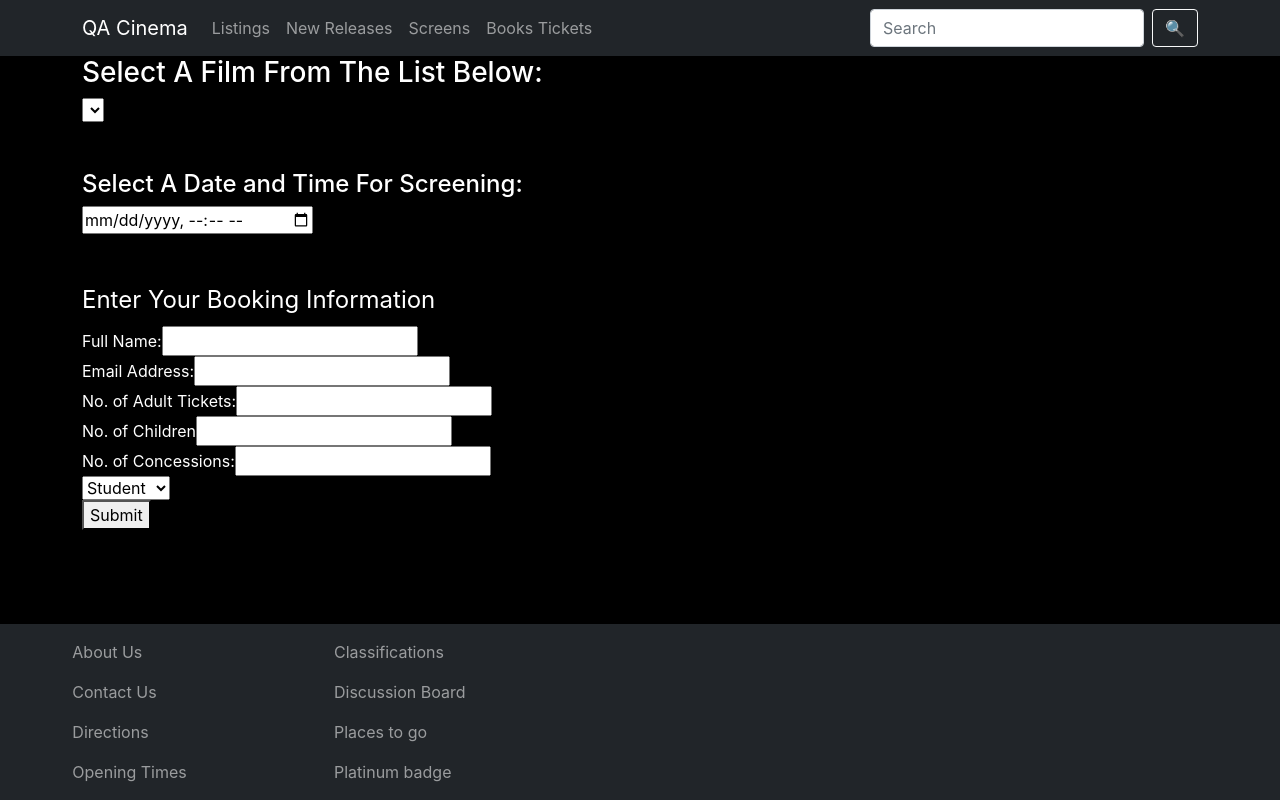
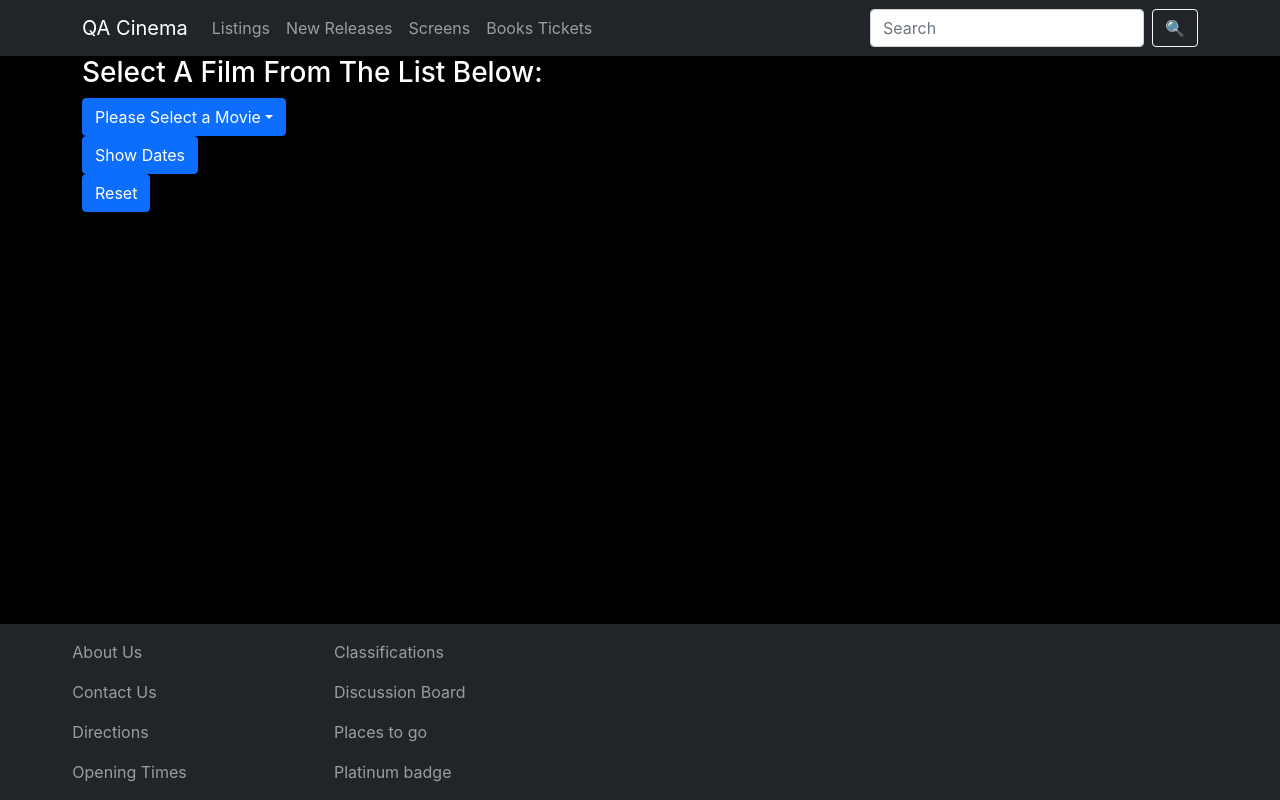
Before and after one commit to theJAtkinson/QAC-Project3-FrontEnd, a React (Create React App) app: page /Bookings in a window 1280 px wide. Built offline with nearby package versions, Linux system fonts and the light colour scheme.

Commit message:
working date selector

```diff
--- a/package.json
+++ b/package.json
@@ -8,8 +8,11 @@
     "@testing-library/user-event": "^13.5.0",
     "axios": "^0.27.2",
     "bootstrap": "^5.1.3",
+    "date-fns": "^2.28.0",
     "react": "^18.1.0",
     "react-bootstrap": "^2.3.1",
+    "react-datepicker": "^4.7.0",
+    "react-day-picker": "^8.0.4",
     "react-dom": "^18.1.0",
     "react-router-dom": "^6.3.0",
     "react-scripts": "^5.0.1",
--- a/src/Bookings.js
+++ b/src/Bookings.js
@@ -1,127 +1,189 @@
-import React, { Component } from 'react'
-import { Table, Container } from 'react-bootstrap';
-import { renderMatches } from 'react-router-dom';
+import React, { useState } from 'react'
+import { Container, Button, Form, FormGroup, FormLabel, Dropdown,} from 'react-bootstrap';
+import DropdownButton from 'react-bootstrap/DropdownButton';
+import {DayPicker} from "react-day-picker";
+import 'react-day-picker/dist/style.css';
 import './App.css';
 import './index.css';
 import axios from 'axios';
 
-class Bookings extends Component {
-constructor(){
-    super();
-    this.state = {
-        movies:[],
-        show_dates: [],
-        show_times: [],
-        screenings: [],
-        fullname: "",
-        email: "",
-        no_adult: "",
-        no_child: "",
-        no_concession: "",
-        screening_id: ""
-    }
-    this.handleChangeFullName = this.handleChangeFullName.bind(this)
-    this.handleChangeEmail = this.handleChangeEmail.bind(this)
-    this.handleChangeAdult = this.handleChangeAdult.bind(this)
-    this.handleChangeChild = this.handleChangeChild.bind(this)
-    this.handleChangeConcession = this.handleChangeConcession.bind(this)
 
+
+
+function Bookings(){
+    // Lists from api
+    const [movies, setMovies] = useState([]);
+    const [screenings, setScreenings] = useState([]);
+
+    // Created List
+    const [screeningDates, setScreeningDates] = useState([]);
+
+    // Selected varibles
+    const [movie_name, setMovieName] = useState('Please Select a Movie');
+    const [show_date, setShowDate] = useState(new Date());
+    const [fullname, setName] = useState("");
+    const [email, setEmail] = useState("");
+    const [no_adult, setAdult] = useState("");
+    const [no_child, setChild] = useState("");
+    const [no_concession, setConcession] = useState("");
+    const [screening_id, setScreeningId] = useState("");
+
+    // Element Hiding
+    const [daySelector, setDaySelector] = useState('hidden');
+    const [bookingForm, setBookingForm] = useState('hidden');
+
+    // Counters
+    const [i,setI] = useState(1);
+
+    // Rehides all hidden features
+    function reset(){
+        setDaySelector('hidden');
+        setBookingForm('hidden');
     }
 
-handleChangeFullName(event){
-    this.setState({
-        fullname: event.target.value
-    })
+    // Extracts date information from every screening and creates new list of just dates.
+    function mapDates(){
+        setScreeningDates(screenings.map((screening) => {
+            return screening.show_date;
+        }));
     }
 
-handleChangeEmail(event){
-    this.setState({
-        email: event.target.value
-    })
+    // API call for movies
+    async function getMovies(num){
+        // Checks if getMovies has run before from first menu selection
+        if (num == 1) {
+            if(num !== i){
+                return;
+            }
+            if(i !== 2){
+                setI(2);
+            }
+        }
+        let res = await axios.get("http://localhost:4005/movie/read");
+        setMovies(res.data);
     }
 
-handleChangeAdult(event){
-    this.setState({
-        no_adult: event.target.value
-    })
+    // API call for list of screenings by movie_name, Also runs map dates so the date is useful.
+    async function getScreenings(title){
+        let res = await axios.get(`http://localhost:4005/movie/read/screening/${title}`);
+        console.log(res.data);
+        setScreenings(res.data);
+        mapDates();
+        setMovieName(title);
     }
 
-handleChangeChild(event){
-    this.setState({
-        no_child: event.target.value
-    })
-}
-
-handleChangeConcession(event){
-    this.setState({
-        no_concession: event.target.value
-    })
-}
-
-async getMovies(){
-    let res = await axios.get("http://localhost:4005/movie/read")
-    console.log("processed")
-    this.setState({
-        movies: res.data
-    })
-}
-
-async submitBooking(){
+    // Submits booking to API
+    async function submitBooking(){
         let res = await axios.post("http://localhost:4005/booking/create",{
-        "fullname": this.state.fullname,
-        "email": this.state.email,
-        "no_adult": this.state.no_adult,
-        "no_child": this.state.no_child,
-        "no_concession": this.state.no_concession,
+            "fullname": fullname,
+            "email": email,
+            "no_adult": no_adult,
+            "no_child": no_child,
+            "no_concession": no_concession,
             "screening_id": 6
         })
     }
 
-    render() {
-
     return (
-
         <div>
             <Container>
+                {/* Movie Selection */}
                 <h3 style={{ color: "white" }}>Select A Film From The List Below:</h3>
-                    <select name="movies" id="entertainment" onClick={() => this.getMovies()}>
-                        {this.state.movies.map((movie)=>{
+
+                <DropdownButton onClick={() => getMovies(1)} title={movie_name}>
+                {movies.map((movie)=>{
                     return(
-                                <option value={movie.movie_name}>{movie.movie_name}</option>
+                        <Dropdown.Item as="button"><div
+                            onClick={(async () => {
+                                await getScreenings(movie.movie_name);
+                            }
+                        )}
+                        >{movie.movie_name}</div></Dropdown.Item>
                     )
                 })}
-                    </select>
+                </DropdownButton>
+                <Button onClick={async () => {
+                    /* Checks a selection has been made */
+                    if(movie_name !== 'Please Select a Movie'){
+                        mapDates();
+                        setDaySelector("");
+                    }
+                }}>Show Dates</Button>
+
+                {/* Date Selection */}
+                <div hidden={daySelector}>
+                    <DayPicker
+                        mode="single"
+                        required
+                        selected={show_date}
+                        disabled={day => {
+                            /* Checks if day is in the past */
+                            if(day < new Date()){
+                                return true
+                            }
+                            /* Checks if day is not inside list */
+                            let check = day.toISOString()
+                            if(!screeningDates.includes(check)){
+                                return true
+                            }
+                            /* Otherwise show date :) */
+                            return false
+                        }}
+                        onSelect={setShowDate}
+                        showOutsideDays
+                    />
+                    <br/><br/>
+                    <Button onClick={async () => {}}>Show Times</Button>
+                    <br/><br/>
+                    <Button onClick={() => {
+                        setBookingForm("");
+                    }}>Show booking form</Button>
+                </div>
+
+                {/* Form for creation of booking */}
+                <div hidden={bookingForm}>
+                    <Form>
+                        <FormGroup>
+                            <FormLabel style={{ color: "white" }}>Full Name:</FormLabel>
+                            <Form.Control name="nameField" required onChange={(event) => setName(event.target.value)} value={fullname}/>
+                            <Form.Control.Feedback type="invalid">
+                                Please enter your full name.
+                            </Form.Control.Feedback>
+                        </FormGroup>
+                        <FormGroup>
+                            <FormLabel style={{color: "white"}}>Email:</FormLabel>
+                            <Form.Control name="emailField" required onChange={(event) => setEmail(event.target.value)} value={email}/>
+                            <Form.Control.Feedback type="invalid">
+                                Please enter your email address.
+                            </Form.Control.Feedback>
+                        </FormGroup>
+                        <FormGroup>
+                            <FormLabel style={{ color: "white" }}>Adult tickets:</FormLabel>
+                            <Form.Control type="Number" min={0} max={30} onChange={(event) => setAdult(event.target.value)} value={no_adult} />
+                            <Form.Control.Feedback type="invalid">
+                                Please enter number of adult tickets
+                            </Form.Control.Feedback>
+                        </FormGroup>
+                        <FormGroup>
+                            <FormLabel style={{ color: "white" }}>Child tickets:</FormLabel>
+                            <Form.Control type="Number" min={0} max={30} onChange={(event) => setChild(event.target.value)} value={no_child} />
+                            <Form.Control.Feedback type="invalid">
+                                Please enter number of child tickets
+                            </Form.Control.Feedback>
+                        </FormGroup>
+                        <FormGroup>
+                            <FormLabel style={{ color: "white" }}>Child tickets:</FormLabel>
+                            <Form.Control type="Number" min={0} max={30} onChange={(event) => setConcession(event.target.value)} value={no_concession} />
+                            <Form.Control.Feedback type="invalid">
+                                Please enter number of concession tickets
+                            </Form.Control.Feedback>
+                        </FormGroup>
+                    </Form>
+                </div>
                 <br/>
-                    <br/>
-                    <br/>
-                    <h4 style={{ color: "white" }}>Select A Date and Time For Screening:</h4>
-                    <input type="datetime-local" id="info" name="show_time"/>
-                    <br/>
-                    <br/>
-                    <br/>
-                    <legend style={{color:"white"}}>Enter Your Booking Information</legend>
-                        <form style={{color:"white"}}>
-                            <label for="fname">Full Name:</label>
-                            <input type="text" value={this.state.fullname} onChange={this.handleChangeFullName} id="fname" name="fname"></input><br/>
-                            <label for="email">Email Address:</label>
-                            <input type="text" value={this.state.email} onChange={this.handleChangeEmail} id="email" name="email"></input><br/>
-                            <label for="a_tickets">No. of Adult Tickets:</label>
-                            <input type="number" value={this.state.no_adult} onChange={this.handleChangeAdult} id="tix" name="tickets"></input><br/>
-                            <label for="children">No. of Children</label>
-                            <input type="number" value={this.state.no_child} onChange={this.handleChangeChild} id="n_kids" name="children"></input><br/>
-                            <label for="concessions">No. of Concessions:</label>
-                            <input type="number" value={this.state.no_concession} onChange={this.handleChangeConcession} id="c_ticket" name="concessions"></input><br/>
-                            <select name="concession types" id="conctype">
-                                <option value="Student">Student</option>
-                                <option value="Over 60s">Over 60</option>
-                                <option value="Disabled">Disabled</option>
-                            </select>
-                        </form>
-                        <button onClick={()=> this.submitBooking()}>Submit</button>
+                <Button onClick={reset}>Reset</Button>
             </Container>
         </div>
-
     )
 }
-}
 export default Bookings;
--- a/src/HomePage.js
+++ b/src/HomePage.js
@@ -1,5 +1,7 @@
 import React from 'react'
 import { Container } from 'react-bootstrap';
+
+
 
 
 
```
Also changed, not shown: 1 other file (tests, documents, lock files or other folders). Lines whose indentation alone changed are shown as unchanged.
